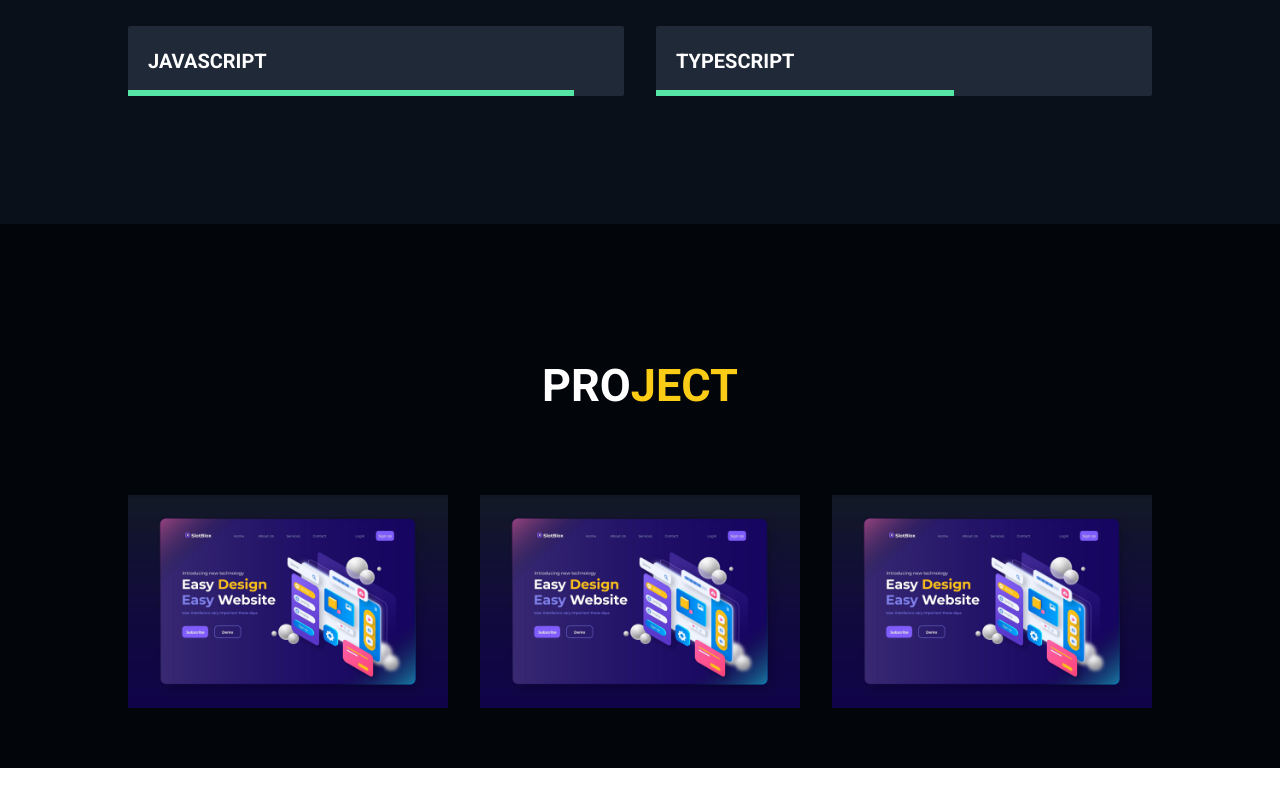
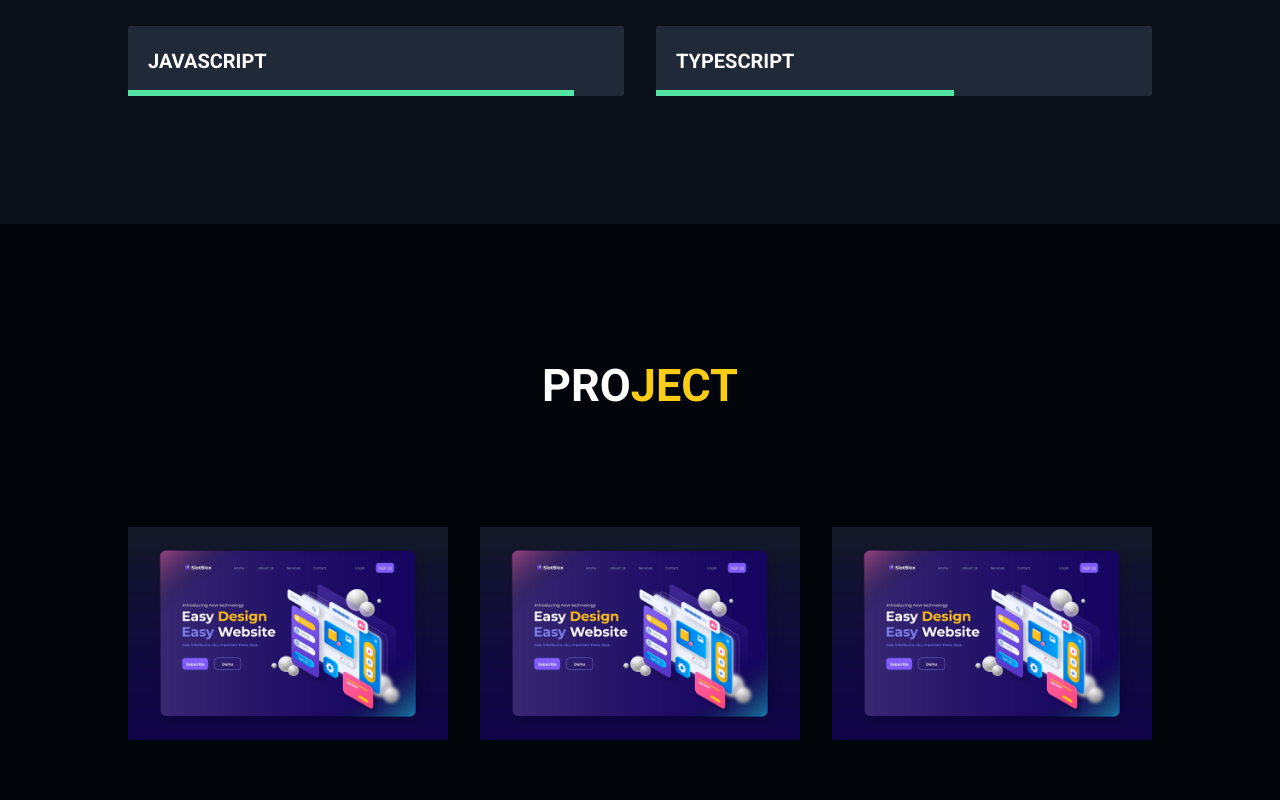
Before and after one commit to Gatskevich/portfolio, a Next.js app: page / in a window 1280 px wide. Shown: the part 3472-4272 px from the top of the page. Before the commit the page ends 4240 px from the top, so only its background shows below. Built offline with nearby package versions, Linux system fonts and the light colour scheme.

Commit message:
simplify projects section

```diff
--- a/Components/Projects.tsx
+++ b/Components/Projects.tsx
@@ -1,5 +1,17 @@
 import React from 'react'
 import Image from 'next/image'
+
+const projectsData = [
+    {
+        imageSrc: "/images/p1.jpg",
+    },
+    {
+        imageSrc: "/images/p1.jpg",
+    },
+    {
+        imageSrc: "/images/p1.jpg",
+    }
+]
 
 const Projects = () => {
     return (
@@ -7,34 +19,22 @@ const Projects = () => {
             <h1 className="heading">
             Pro<span className="text-yellow-400">ject</span>
             </h1>
-        <div className="w-[80%] pt-[2rem] mx-auto grid grid-cols-1 md:grid-cols-2 lg:grid-cols-3 gap-[2rem]">
-          <div className="transform cursor-pointer hover:-translate-y-6 transition-all
+        <div className="w-[80%] mx-auto grid grid-cols-1 md:grid-cols-2 lg:grid-cols-3 gap-[2rem] mt-[4rem] text-white">
+            {
+                projectsData.map((item, index) => {
+                    return (
+                        <div key={index} className="transform cursor-pointer hover:-translate-y-6 transition-all
                         duration-200 relative w-[100%] h-[200px] md:h-[300px]">
                             <Image
-              src="/images/p1.jpg"
+                                src={item.imageSrc}
                                 alt="portfolio"
                                 layout="fill"
                                 className="object-contain"
                             />
                         </div>
-          <div className="transform cursor-pointer hover:-translate-y-6 transition-all
-          duration-200 relative w-[100%] h-[200px] md:h-[300px]">
-            <Image
-              src="/images/p1.jpg"
-              alt="portfolio"
-              layout="fill"
-              className="object-contain"
-            />
-          </div>
-          <div className="transform cursor-pointer hover:-translate-y-6 transition-all
-          duration-200 relative w-[100%] h-[200px] md:h-[300px]">
-            <Image
-              src="/images/p1.jpg"
-              alt="portfolio"
-              layout="fill"
-              className="object-contain"
-            />
-          </div>
+                    )
+                })
+            }
         </div>
       </div>
     );
```
Lines whose indentation alone changed are shown as unchanged.
